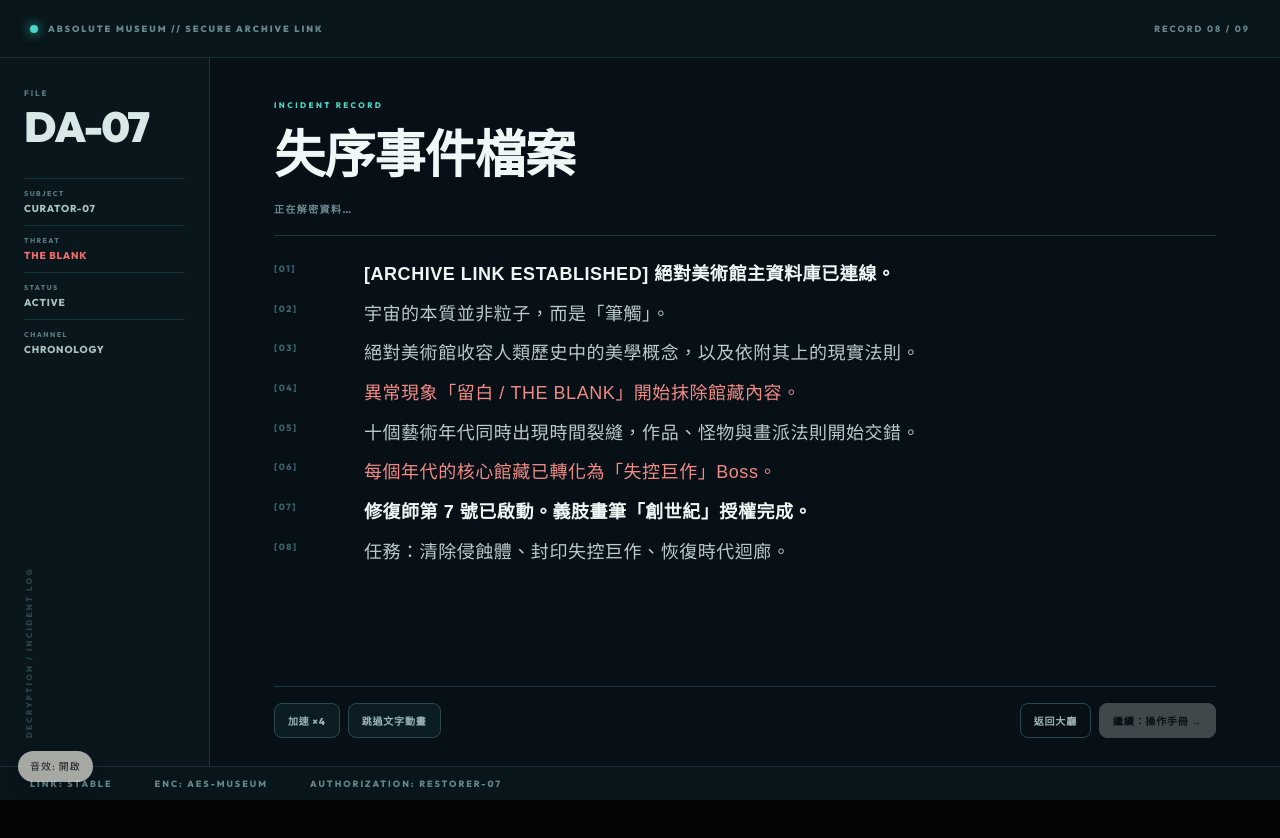
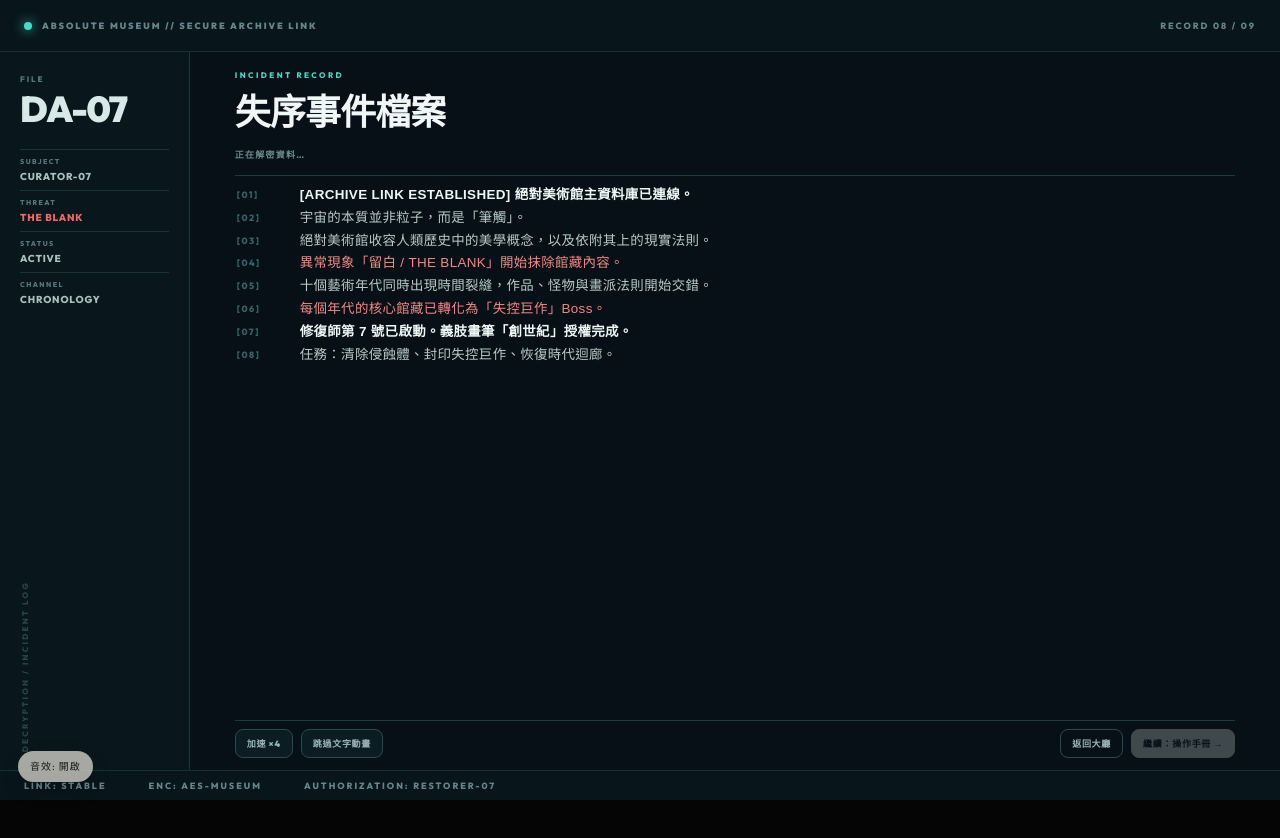
Before and after one commit to onion3and11-cpu/disorderly-aesthetics, a plain HTML site: page index.html in a window 1280 px wide. Drawn offline with nearby package versions, Linux system fonts and the light colour scheme; animation ran at ten frames a second.

Commit message:
Fix archive transcript clipping at 100 percent zoom

```diff
--- a/index.html
+++ b/index.html
@@ -917,7 +917,7 @@ img, canvas {
 .intro-terminal-bottom{border-top:1px solid #173038;border-bottom:0;justify-content:flex-start;gap:42px;}
 .intro-terminal-top>div:first-child{display:flex;align-items:center;gap:10px}
 .intro-signal{width:8px;height:8px;border-radius:50%;background:#49d9c8;box-shadow:0 0 12px #49d9c8}
-.intro-terminal-main{display:grid;grid-template-columns:210px 1fr;min-height:0}
+.intro-terminal-main{display:grid;grid-template-columns:190px 1fr;min-height:0}
 .intro-terminal-rail{
   position:relative;padding:30px 24px;border-right:1px solid #18343c;background:#09161c;overflow:hidden;
 }
@@ -931,25 +931,26 @@ img, canvas {
   position:absolute;bottom:28px;left:24px;writing-mode:vertical-rl;transform:rotate(180deg);
   font:800 8px Outfit;letter-spacing:.28em;color:#28454c
 }
-.intro-transcript{min-width:0;display:grid;grid-template-rows:auto 1fr auto;padding:42px 5vw 28px;overflow:hidden}
-.intro-transcript-head{border-bottom:1px solid #1c3840;padding-bottom:16px}
+.intro-transcript{min-width:0;min-height:0;display:grid;grid-template-rows:auto minmax(0,1fr) auto;padding:26px 4vw 18px;overflow:hidden}
+.intro-transcript-head{border-bottom:1px solid #1c3840;padding-bottom:11px}
 .intro-transcript-head p{font:800 8px Outfit;letter-spacing:.3em;color:#4fd3c2}
-.intro-transcript-head h2{font:800 clamp(30px,4vw,54px) 'Noto Serif TC';letter-spacing:.04em;color:#eff8f6;margin:4px 0 7px}
+.intro-transcript-head h2{font:800 clamp(28px,3.1vw,44px) 'Noto Serif TC';letter-spacing:.04em;color:#eff8f6;margin:3px 0 5px}
 .intro-transcript-head span{font:700 10px Outfit;letter-spacing:.14em;color:#6b8990}
 .story-lines{
-  padding:24px 0 10px;overflow:hidden;display:flex;flex-direction:column;justify-content:flex-start;gap:10px;
-  font-family:'Noto Sans TC',sans-serif;
-}
+  min-height:0;padding:14px 2px 7px;overflow-x:hidden;overflow-y:auto;display:flex;flex-direction:column;justify-content:flex-start;gap:6px;
+  font-family:'Noto Sans TC',sans-serif;scroll-behavior:smooth;scrollbar-width:none;overscroll-behavior:contain;
+}
+.story-lines::-webkit-scrollbar{display:none}
 .story-line{
-  display:grid;grid-template-columns:72px 1fr;gap:18px;align-items:start;opacity:0;transform:translateX(-8px);
+  flex:0 0 auto;display:grid;grid-template-columns:60px 1fr;gap:14px;align-items:start;opacity:0;transform:translateX(-8px);
   animation:storyLineIn .22s ease forwards;
 }
 .story-line .line-no{font:800 9px Outfit;letter-spacing:.17em;color:#35656a;padding-top:3px}
-.story-line .line-text{font-size:clamp(13px,1.5vw,18px);line-height:1.65;color:#b9caca;letter-spacing:.03em}
+.story-line .line-text{font-size:clamp(12px,1.18vw,15.5px);line-height:1.48;color:#b9caca;letter-spacing:.025em}
 .story-line.key .line-text{color:#edf8f5;font-weight:700}
 .story-line.danger .line-text{color:#f08a85}
 @keyframes storyLineIn{to{opacity:1;transform:none}}
-.intro-terminal-controls{display:flex;justify-content:space-between;align-items:center;gap:18px;border-top:1px solid #1c3840;padding-top:16px}
+.intro-terminal-controls{display:flex;justify-content:space-between;align-items:center;gap:18px;border-top:1px solid #1c3840;padding-top:11px}
 .intro-speed,.intro-next{display:flex;gap:8px}
 .intro-terminal-controls button{
   border:1px solid #294950;background:#0b1d23;color:#9bb4b7;border-radius:8px;padding:9px 13px;
@@ -1019,6 +1020,20 @@ img, canvas {
  .compact-manual-head h2{font-size:22px}.manual-panel{padding:9px 10px}.manual-panel-title{margin-bottom:5px;padding-bottom:5px}
  .manual-control-grid>div{padding:4px 0}.manual-style-rows>div,.manual-skill-rows>div{padding-top:3px;padding-bottom:3px}
  .manual-rule-block{padding:6px 8px;margin-bottom:5px}.compact-manual-body{gap:7px;padding:8px}
+}
+@media(max-height:900px) and (min-width:821px){
+ .intro-terminal{grid-template-rows:52px 1fr 30px}
+ .intro-terminal-top,.intro-terminal-bottom{padding-left:24px;padding-right:24px}
+ .intro-terminal-rail{padding:22px 20px}.intro-id strong{font-size:36px;margin-bottom:18px}
+ .intro-meta-line{padding:7px 0}.intro-vertical-code{bottom:18px;left:20px}
+ .intro-transcript{padding:18px 3.5vw 12px}
+ .intro-transcript-head h2{font-size:clamp(27px,2.8vw,39px)}
+ .intro-transcript-head span{font-size:9px}
+ .story-lines{padding-top:10px;gap:4px}
+ .story-line{grid-template-columns:52px 1fr;gap:11px}
+ .story-line .line-text{font-size:clamp(12px,1.05vw,14.5px);line-height:1.4}
+ .intro-terminal-controls{padding-top:8px}
+ .intro-terminal-controls button{padding:7px 11px;font-size:9px}
 }
 @media(max-width:820px){
  .intro-terminal-main{grid-template-columns:1fr}.intro-terminal-rail{display:none}.intro-transcript{padding:25px 18px 18px}.story-line{grid-template-columns:52px 1fr}
@@ -2053,7 +2068,7 @@ let storyTypingTimer=null,storyIndex=0,storyFast=false,storyFinished=false;
 function resetStoryTyping(){
     if(storyTypingTimer){clearTimeout(storyTypingTimer);storyTypingTimer=null;}
     storyIndex=0;storyFast=false;storyFinished=false;
-    const box=document.getElementById('story-lines');if(box)box.innerHTML='';
+    const box=document.getElementById('story-lines');if(box){box.innerHTML='';box.scrollTop=0;}
     const speed=document.getElementById('story-speed-btn');if(speed)speed.innerText='加速 ×4';
     const next=document.getElementById('story-next-btn');if(next)next.disabled=true;
     const status=document.getElementById('story-status-text');if(status)status.innerText='正在解密資料…';
@@ -2064,6 +2079,7 @@ function appendStoryLine(entry,index){
     const row=document.createElement('div');row.className=`story-line ${entry.kind||''}`;
     row.innerHTML=`<span class="line-no">[${String(index+1).padStart(2,'0')}]</span><span class="line-text">${entry.text}</span>`;
     box.appendChild(row);
+    requestAnimationFrame(()=>{box.scrollTo({top:box.scrollHeight,behavior:storyFast?'auto':'smooth'});});
     const progress=document.getElementById('story-progress-label');if(progress)progress.innerText=`RECORD ${String(index+1).padStart(2,'0')} / ${String(STORY_SCRIPT.length).padStart(2,'0')}`;
 }
 function finishStoryTyping(){
@@ -2088,6 +2104,7 @@ function skipStoryTyping(){
     if(storyFinished)return;
     if(storyTypingTimer){clearTimeout(storyTypingTimer);storyTypingTimer=null;}
     while(storyIndex<STORY_SCRIPT.length){appendStoryLine(STORY_SCRIPT[storyIndex],storyIndex);storyIndex++;}
+    const box=document.getElementById('story-lines');if(box)requestAnimationFrame(()=>{box.scrollTop=box.scrollHeight;});
     finishStoryTyping();
 }
 function bootIntoStoryArchive(){
```
